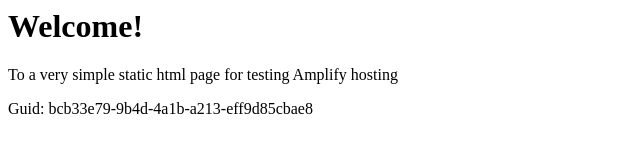
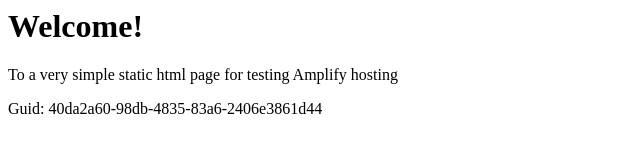
Before and after one commit to aws-aemilia-pdx/Github-PR-Commit-Integration-Test-DoNotTouch-GithubWebhookPreviewCanaryTest-v1-gamma-us-west-2, a website: page src/index.html in a window 1280 px wide. Shown: the full height of the page, 0-640 px from the left. Drawn offline with Linux system fonts and the light colour scheme.

Commit message:
commit from integ tests

```diff
--- a/src/index.html
+++ b/src/index.html
@@ -12,6 +12,6 @@
 <body>
     <h1>Welcome!</h1>
     <p>To a very simple static html page for testing Amplify hosting</p>
-    <p>Guid: bcb33e79-9b4d-4a1b-a213-eff9d85cbae8</p></body>
+    <p>Guid: 40da2a60-98db-4835-83a6-2406e3861d44</p></body>
 
 </html>
```
